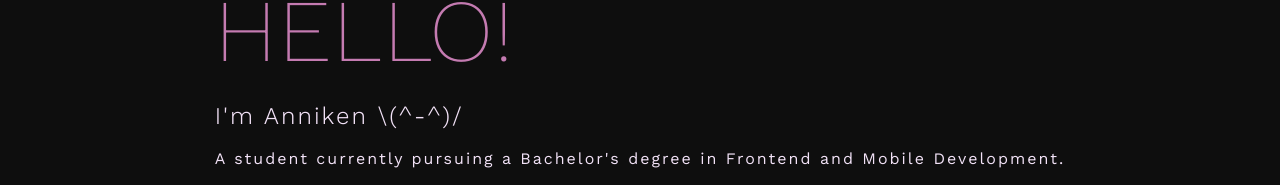
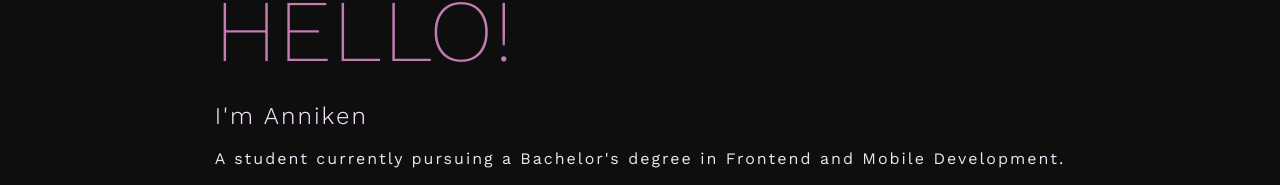
Before and after one commit to AnnikenJE/annikenje-website, a React (Vite) app: page / in a window 1280 px wide. Shown: the part 256-441 px from the top of the page. Built offline with nearby package versions, Linux system fonts and the light colour scheme.

Commit message:
Update HomePage

```diff
--- a/src/pages/HomePage.tsx
+++ b/src/pages/HomePage.tsx
@@ -7,7 +7,7 @@ const HomePage = () => {
       <section className="introduction-section">
         <h1 className="heading">HELLO!</h1>
         <article className="intrduction">
-          <h2 className="article__heading">I'm Anniken \(^-^)/</h2>
+          <h2 className="article__heading">I'm Anniken</h2>
 
           <p>
             A student currently pursuing a Bachelor's degree in Frontend and
```
